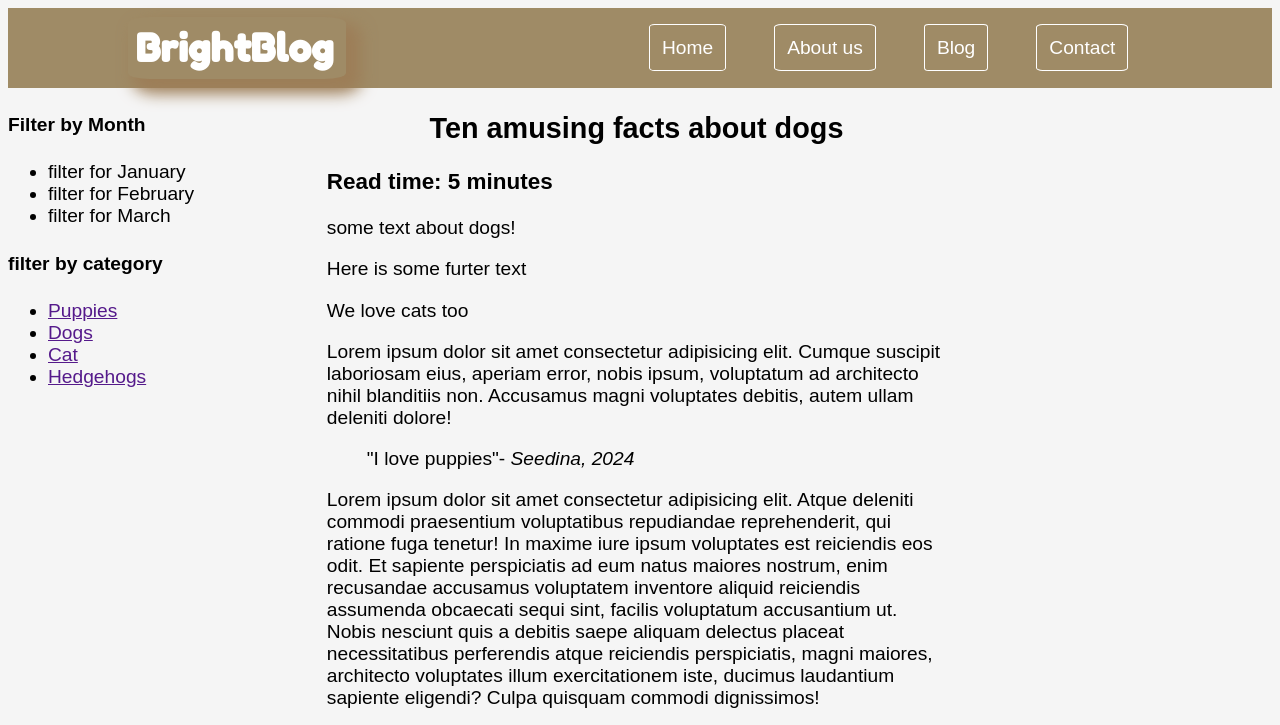
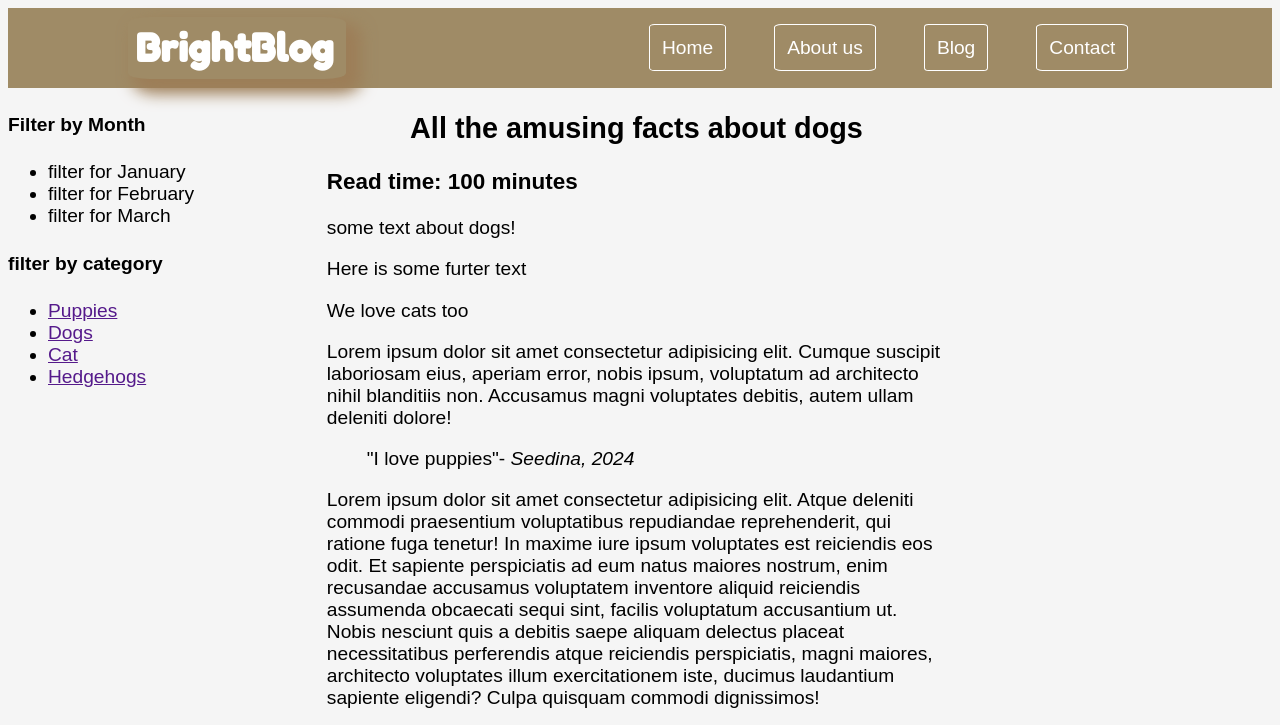
Before and after one commit to Seedina89/seedina89.github.io, a plain HTML site: page index.html in a window 1280 px wide. Shown: the top 725 px of the page. Drawn offline with Linux system fonts and the light colour scheme; no server answers.

Commit message:
Update index.html

```diff
--- a/index.html
+++ b/index.html
@@ -62,8 +62,8 @@
          <article>
          <header>
             <!--article's header goes here-->
-            <h2> Ten amusing facts about dogs</h2>
-            <h3>Read time: 5 minutes</h3>
+            <h2> All the amusing facts about dogs</h2>
+            <h3>Read time: 100 minutes</h3>
         </header>
         <main>
            <p>some text about dogs!</p>
```
